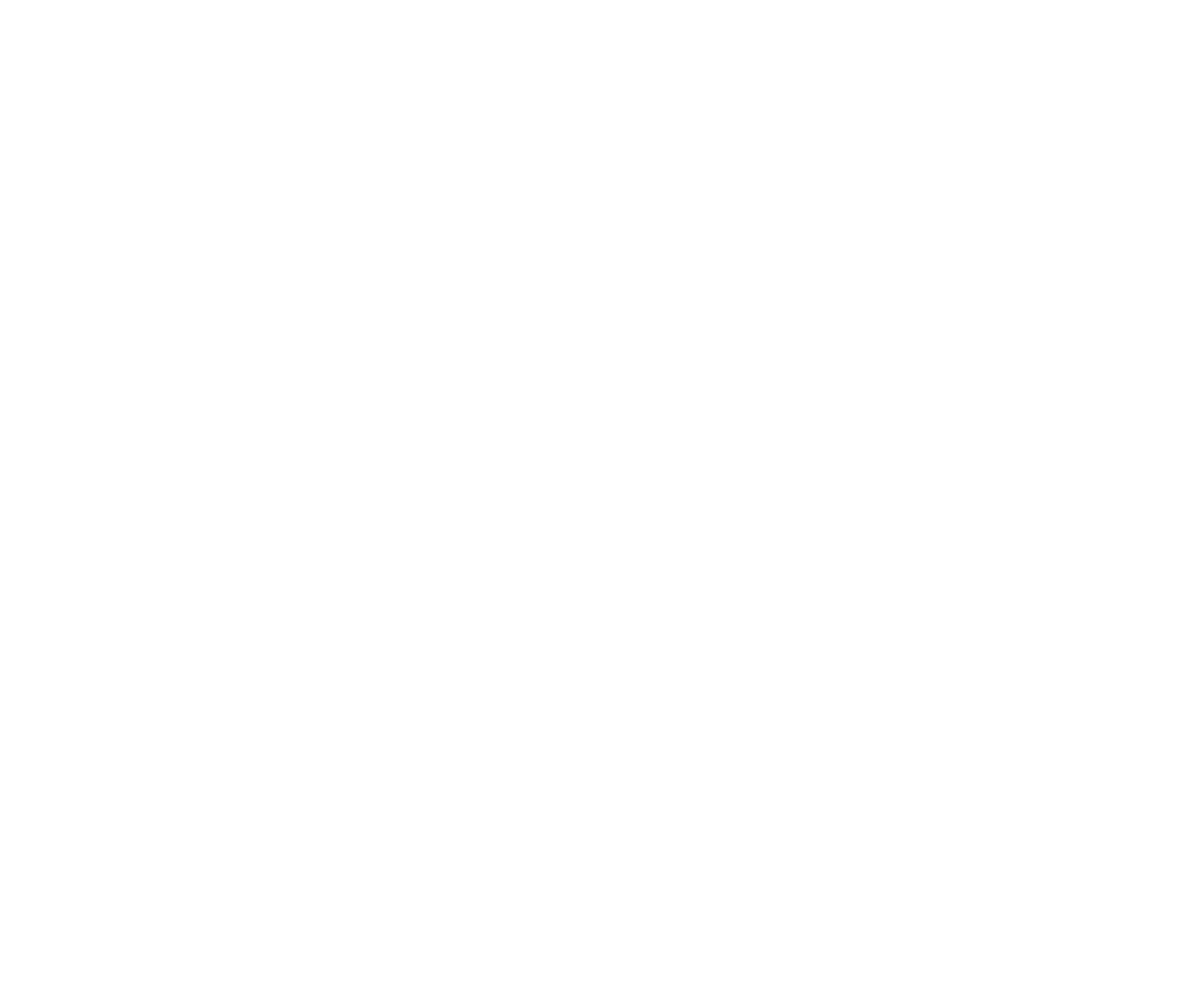
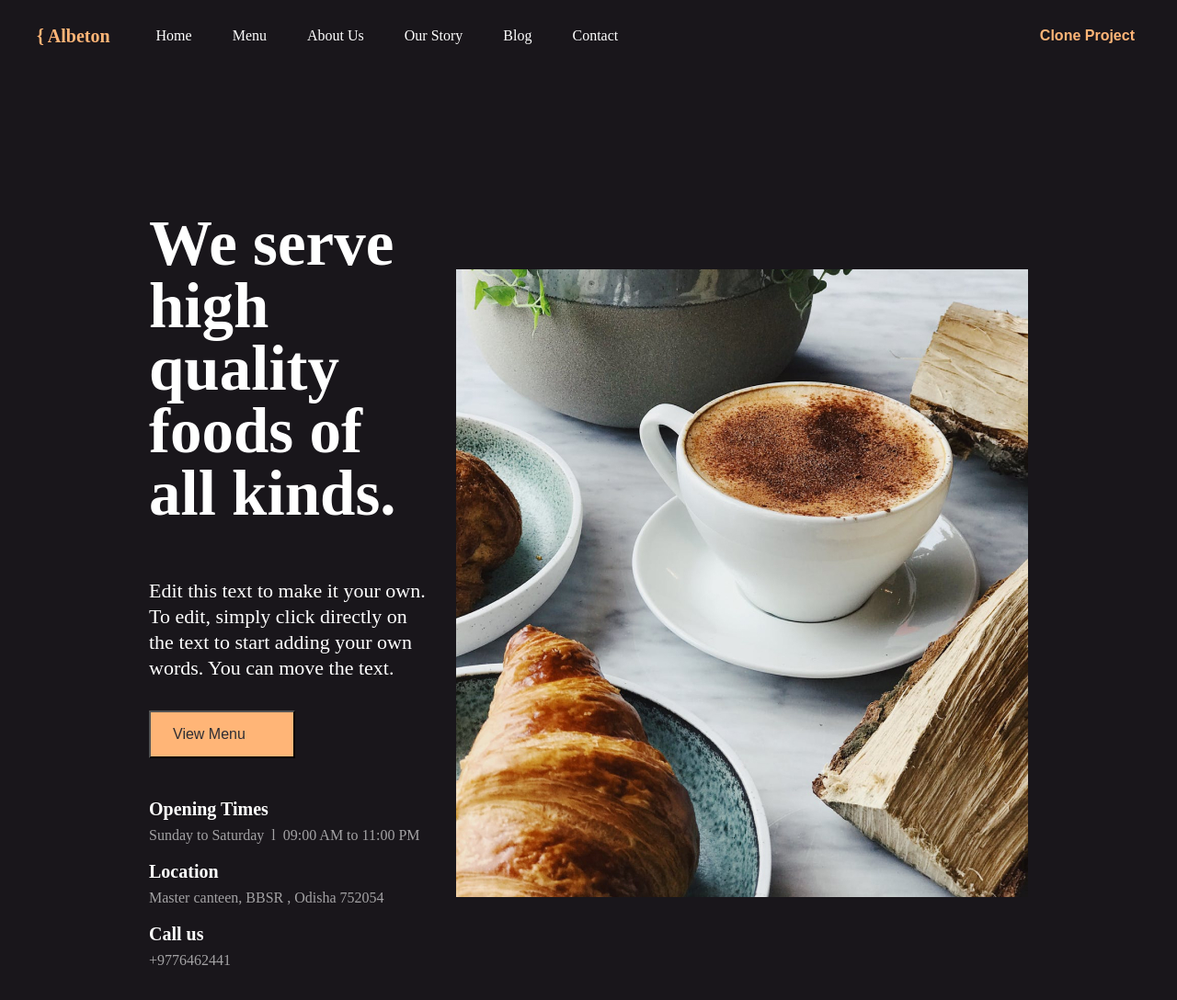
Before and after one commit to 3Tushka/Albeton, a website built with Vite: page index.html in a window 1280 px wide. Shown: the whole page at 92% size. Before the commit the page ends 800 px from the top, so only its background shows below. Built offline with nearby package versions, Linux system fonts and the light colour scheme.

Commit message:
styled header, promo

```diff
--- a/index.html
+++ b/index.html
@@ -3,11 +3,73 @@
 
 <head>
   <meta charset="UTF-8" />
-  <title>Vite App</title>
+  <title>Albeton</title>
 </head>
 
 <body>
-  <div id="app"></div>
+
+  <header class="header-container">
+    <a href="#" class="logo">{ Albeton</a>
+    <div class="nav-wrapper">
+      <nav class="nav-link">
+        <a class="nav-link__item" href="#">Home</a>
+        <a class="nav-link__item" href="#">Menu</a>
+        <a class="nav-link__item" href="#">About Us</a>
+        <a class="nav-link__item" href="#">Our Story</a>
+        <a class="nav-link__item" href="#">Blog</a>
+        <a class="nav-link__item" href="#">Contact</a>
+      </nav>
+    </div>
+    <div class="nav-button">
+      <button class="project">Clone Project</button>
+    </div>
+  </header>
+
+  <section class="promo-wrapper">
+    <div class="promo-container">
+      <div class="promo-container__left">
+        <div class="promo__title">
+          <h1>We serve high quality foods of all kinds.</h1>
+        </div>
+        <div class="promo__description">Edit this text to make it your own. To edit, simply click directly on the text
+          to
+          start adding your own words. You can move the text.
+        </div>
+        <div class="promo__button">
+          <button class="menu__submit">View Menu</button>
+        </div>
+        <div class="main__info">
+          <div class="info__item">
+            <div class="info__item__title">
+              Opening Times
+            </div>
+            <div class="info__item__desc">
+              Sunday to Saturday  l  09:00 AM to 11:00 PM
+            </div>
+          </div>
+          <div class="info__item">
+            <div class="info__item__title">
+              Location
+            </div>
+            <div class="info__item__desc">
+              Master canteen, BBSR , Odisha 752054
+            </div>
+          </div>
+          <div class="info__item">
+            <div class="info__item__title">
+              Call us
+            </div>
+            <div class="info__item__desc">
+              +9776462441
+            </div>
+          </div>
+        </div>
+      </div>
+      <div class="promo-container__right">
+        <img src="/src/assets/photos/Header Image.jpg" alt="main-image">
+      </div>
+    </div>
+  </section>
   <script type="module" src="src/js/main.js"></script>
 </body>
 
--- /dev/null
+++ b/src/styles/parts/_header.scss
@@ -0,0 +1,88 @@
+.header-container {
+    display: flex;
+    justify-content: space-between;
+    align-items: center;
+    padding: 22px 40px;
+
+    .logo {
+        text-decoration: none;
+        color: #FFB577;
+        font-size: 20px;
+        font-weight: 600;
+        line-height: 34px;
+    }
+
+    .nav-wrapper {
+        display: flex;
+        align-items: center;
+        padding: 0 30px;
+
+        .nav-link {
+
+            &__item {
+                text-decoration: none;
+                color: #fff;
+                font-size: 16px;
+                line-height: 24px;
+                font-weight: 600px;
+                padding: 0 20px;
+
+                &:hover {
+                    color: #FFB577;
+                    transition: all 0.8s;
+                }
+            }
+        }
+    }
+
+    .nav-button {
+        margin-left: auto;
+
+        .project {
+            background: #19161B;
+            color: #FFB577;
+            font-size: 16px;
+            line-height: 24px;
+            font-weight: 600;
+            border: none;
+        }
+
+        .project:hover {
+            transition: 0.8s ease-in-out;
+            transform: scale(1.2);
+            cursor: pointer;
+        }
+    }
+}
+
+@media(max-width:991px) {
+    .nav-button {
+        display: none;
+    }
+}
+
+@media(max-width: 768px) {
+    .header-container {
+        display: flex;
+        justify-content: center;
+
+        .logo {
+            font-size: 31px;
+            height: 13vh;
+        }
+
+        .nav-wrapper {
+            display: flex;
+            position: absolute;
+            top: 79px;
+            justify-content: space-evenly;
+
+            .nav-link {
+                &__item {
+                    font-size: 21px;
+                    padding: 0 13px;
+                }
+            }
+        }
+    }
+}
--- /dev/null
+++ b/src/styles/parts/_promo.scss
@@ -0,0 +1,70 @@
+.promo-wrapper {
+    display: flex;
+    margin-top: 96px;
+    position: relative;
+    min-height: 650px;
+
+    .promo-container {
+        padding: 0 162px;
+        display: flex;
+        align-items: center;
+        justify-content: space-around;
+    }
+
+    .promo-container__left {
+        margin-right: 32px;
+        color: #fff;
+
+        .promo__title {
+            font-weight: 700;
+            font-size: 46px;
+            line-height: 68px;
+        }
+
+        .promo__description {
+            font-weight: 400;
+            font-size: 22px;
+            line-height: 28px;
+        }
+
+        .promo__button {
+            margin-top: 32px;
+
+            .menu__submit {
+                background: #ffb577;
+                padding: 12px 52px 12px 24px;
+                color: #2E2D33;
+                font-weight: 500;
+                font-size: 16px;
+                line-height: 24px;
+            }
+
+            .menu__submit:hover {
+                transform: scale(1.2);
+                transition: 0.9s ease-in-out;
+                cursor: pointer;
+            }
+        }
+
+        .main__info {
+            margin: 40px 0;
+
+            .info__item {
+                margin-top: 10px;
+
+                .info__item__title {
+                    font-weight: 700;
+                    font-size: 20px;
+                    line-height: 30px;
+                }
+
+                .info__item__desc {
+                    font-weight: 400;
+                    font-size: 16px;
+                    line-height: 28px;
+                    opacity: 0.6;
+                }
+            }
+        }
+    }
+}
--- a/src/styles/style.scss
+++ b/src/styles/style.scss
@@ -1,97 +1,9 @@
-:root {
-  font-family: Inter, Avenir, Helvetica, Arial, sans-serif;
-  font-size: 16px;
-  line-height: 24px;
-  font-weight: 400;
-
-  color-scheme: light dark;
-  color: rgba(255, 255, 255, 0.87);
-  background-color: #242424;
-
-  font-synthesis: none;
-  text-rendering: optimizeLegibility;
-  -webkit-font-smoothing: antialiased;
-  -moz-osx-font-smoothing: grayscale;
-  -webkit-text-size-adjust: 100%;
-}
-
-a {
-  font-weight: 500;
-  color: #646cff;
-  text-decoration: inherit;
-}
-a:hover {
-  color: #535bf2;
-}
+@import './parts/footer.scss';
+@import './parts/header.scss';
+@import './parts/promo.scss';
 
 body {
   margin: 0;
-  display: flex;
-  place-items: center;
-  min-width: 320px;
-  min-height: 100vh;
+  padding: 0;
+  background: #19161B;
 }
-
-h1 {
-  font-size: 3.2em;
-  line-height: 1.1;
-}
-
-#app {
-  max-width: 1280px;
-  margin: 0 auto;
-  padding: 2rem;
-  text-align: center;
-}
-
-.logo {
-  height: 6em;
-  padding: 1.5em;
-  will-change: filter;
-}
-.logo:hover {
-  filter: drop-shadow(0 0 2em #646cffaa);
-}
-.logo.vanilla:hover {
-  filter: drop-shadow(0 0 2em #f7df1eaa);
-}
-
-.card {
-  padding: 2em;
-}
-
-.read-the-docs {
-  color: #888;
-}
-
-button {
-  border-radius: 8px;
-  border: 1px solid transparent;
-  padding: 0.6em 1.2em;
-  font-size: 1em;
-  font-weight: 500;
-  font-family: inherit;
-  background-color: #1a1a1a;
-  cursor: pointer;
-  transition: border-color 0.25s;
-}
-button:hover {
-  border-color: #646cff;
-}
-button:focus,
-button:focus-visible {
-  outline: 4px auto -webkit-focus-ring-color;
-}
-
-@media (prefers-color-scheme: light) {
-  :root {
-    color: #213547;
-    background-color: #ffffff;
-  }
-  a:hover {
-    color: #747bff;
-  }
-  button {
-    background-color: #f9f9f9;
-  }
-}
```
Also changed, not shown: src/styles/parts/_footer.scss (added).
